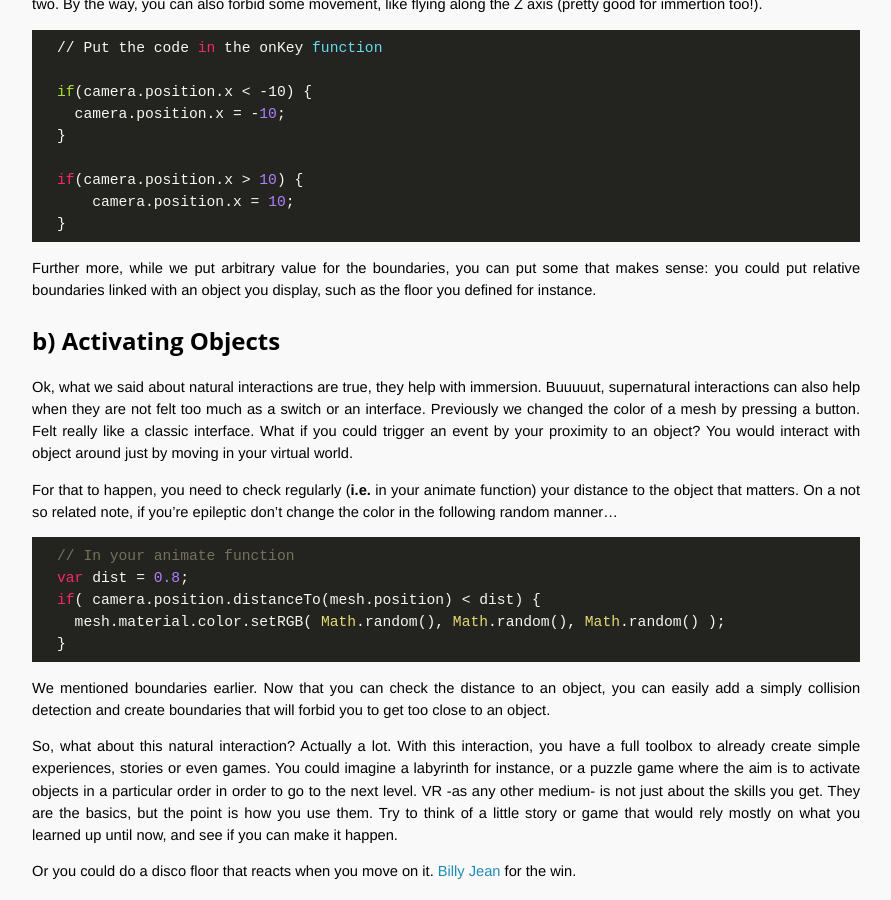
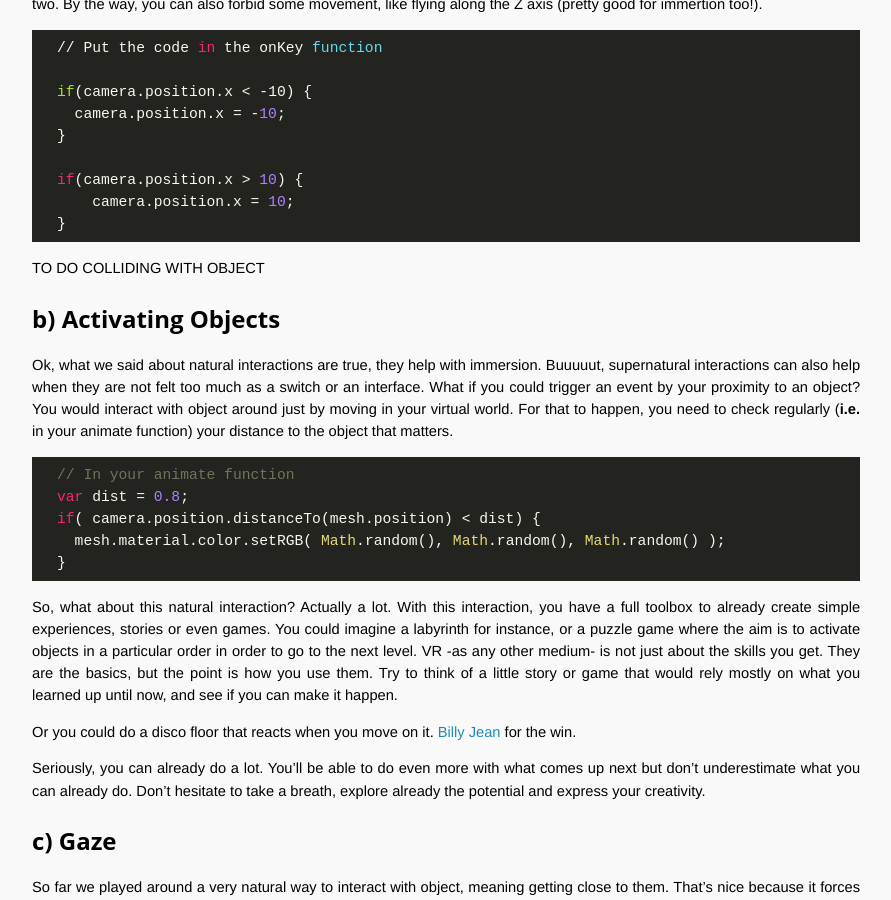
Before and after one commit to OpenTechSchool-Brussels/webVR-for-3D-graphics-and-music, a Jekyll site: the page built from interacting-within-the-scene.markdown, in a window 1280 px wide and 900 px high, scrolled down 1401 px. Shown: the whole window, without its empty margins (324-1215 px from the left). Built offline with Jekyll 4.4.1, drawn with Linux system fonts in a browser that asks for light colours; Markdown is read by kramdown in place of the engine named in the settings.

Commit message:
Update interacting-within-the-scene.markdown

````diff
--- a/interacting-within-the-scene.markdown
+++ b/interacting-within-the-scene.markdown
@@ -60,14 +60,10 @@ One person's freedom ends where another's begins. Or when you put boundaries. It
   }
 ```
 
-
-
-Further more, while we put arbitrary value for the boundaries, you can put some that makes sense: you could put relative boundaries linked with an object you display, such as the floor you defined for instance.
+TO DO COLLIDING WITH OBJECT
 
 ## b) Activating Objects
-Ok, what we said about natural interactions are true, they help with immersion. Buuuuut, supernatural interactions can also help when they are not felt too much as a switch or an interface. Previously we changed the color of a mesh by pressing a button. Felt really like a classic interface. What if you could trigger an event by your proximity to an object? You would interact with object around just by moving in your virtual world.
-
-For that to happen, you need to check regularly (**i.e.** in your animate function) your distance to the object that matters. On a not so related note, if you're epileptic don't change the color in the following random manner...
+Ok, what we said about natural interactions are true, they help with immersion. Buuuuut, supernatural interactions can also help when they are not felt too much as a switch or an interface. What if you could trigger an event by your proximity to an object? You would interact with object around just by moving in your virtual world. For that to happen, you need to check regularly (**i.e.** in your animate function) your distance to the object that matters.
 
 ```javascript
   // In your animate function
@@ -77,14 +73,13 @@ For that to happen, you need to check regularly (**i.e.** in your animate functi
   }
 ```
 
-We mentioned boundaries earlier. Now that you can check the distance to an object, you can easily add a simply collision detection and create boundaries that will forbid you to get too close to an object.
-
 So, what about this natural interaction? Actually a lot. With this interaction, you have a full toolbox to already create simple experiences, stories or even games. You could imagine a labyrinth for instance, or a puzzle game where the aim is to activate objects in a particular order in order to go to the next level. VR -as any other medium- is not just about the skills you get. They are the basics, but the point is how you use them. Try to think of a little story or game that would rely mostly on what you learned up until now, and see if you can make it happen.
 
 Or you could do a disco floor that reacts when you move on it. [Billy Jean](https://youtu.be/Zi_XLOBDo_Y?t=18s) for the win.
 
+Seriously, you can already do a lot. You'll be able to do even more with what comes up next but don't underestimate what you can already do. Don't hesitate to take a breath, explore already the potential and express your creativity.
+
 ## c) Gaze
-
 So far we played around a very natural way to interact with object, meaning getting close to them. That's nice because it forces us move around, explore the virtual world and it is something that we do all the time. The thing is... virtual reality can be a lot more fun than the real world! Yes, in the computer you can be a magician, you can make table levitate by just looking at them. Heck you can move mountains by looking at them!
 
 How? Well think about the camera, it has a position and a direction. The direction is basically a straight line going from the current position to an infinite target. When you look at an object this straight line intersects with it. This is similar to what we saw before by comparing the position of the camera with the position of an object. The main different is that we only compare the position of the object with the line.
````
